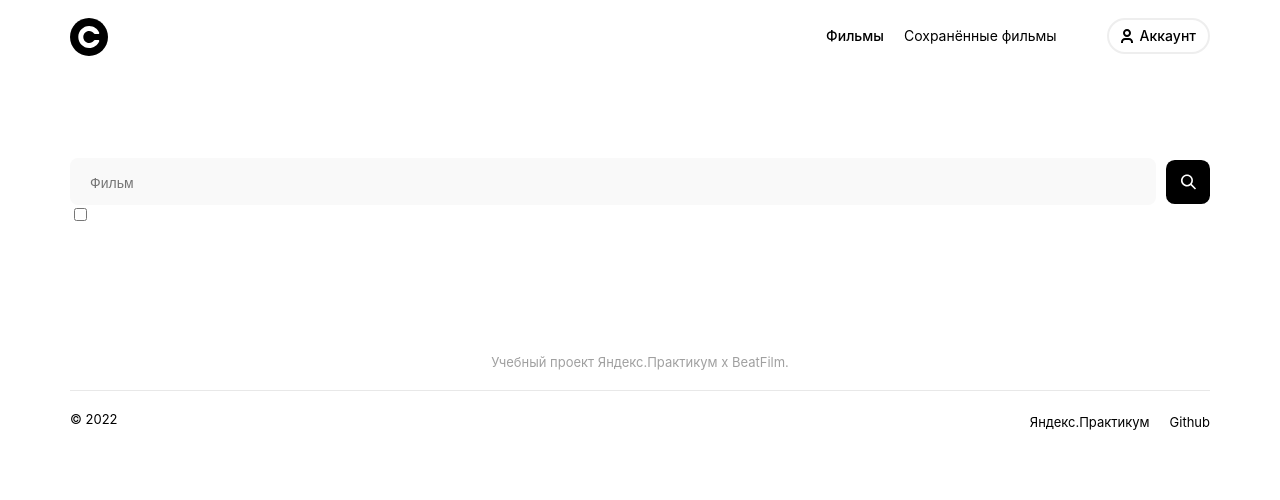
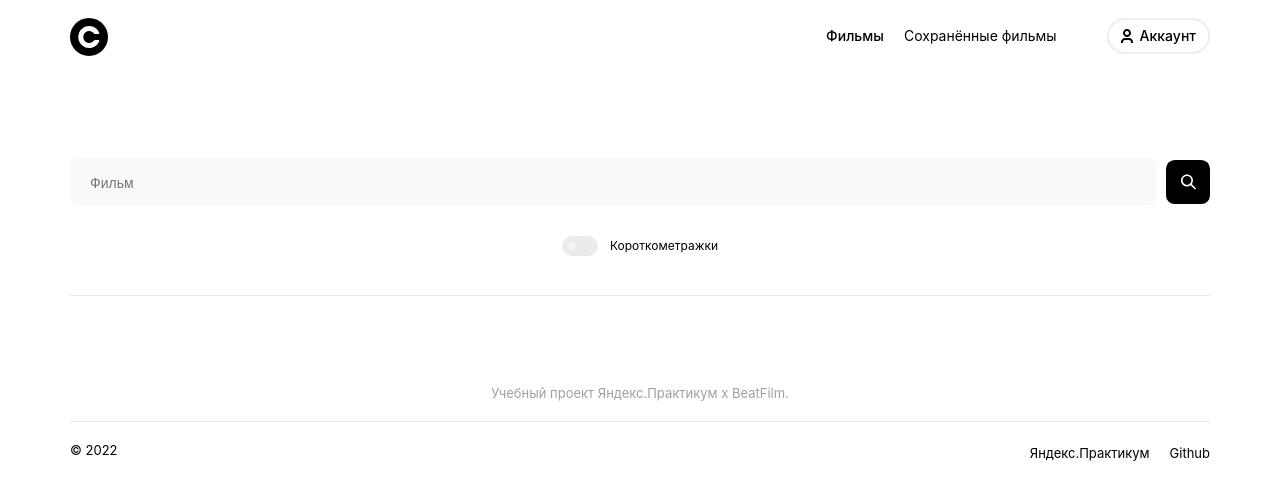
Before and after one commit to Ksenia-Frants/movies-explorer-frontend, a React (Create React App) app: page /movies in a window 1280 px wide. Shown: the top 500 px of the page. Built offline with nearby package versions, Linux system fonts and the light colour scheme.

Commit message:
Сделать чекбокс для короткометражек

```diff
--- a/src/components/FilterCheckbox/FilterCheckbox.css
+++ b/src/components/FilterCheckbox/FilterCheckbox.css
@@ -0,0 +1,82 @@
+.filter-checkbox {
+  display: flex;
+  justify-content: center;
+  align-items: center;
+  border-bottom: 1px solid #e8e8e8;
+  padding: 31px 0 39px;
+}
+
+.filter-checkbox__label {
+  display: flex;
+  align-items: center;
+  max-width: 156px;
+  height: 20px;
+  cursor: pointer;
+  position: relative;
+}
+
+.filter-checkbox__input {
+  position: absolute;
+  width: 1px;
+  height: 1px;
+  overflow: hidden;
+  clip: rect(0 0 0 0);
+}
+
+.filter-checkbox__flag {
+  width: 36px;
+  height: 20px;
+  background: #ebebeb;
+  border-radius: 20px;
+  position: relative;
+  cursor: pointer;
+  transition: all 0.3s ease;
+}
+
+.filter-checkbox__flag::after {
+  content: '';
+  width: 8px;
+  height: 8px;
+  background: #f5f5f5;
+  position: absolute;
+  top: 6px;
+  left: 6px;
+  border-radius: 50%;
+  position: absolute;
+  transition: all 0.3s ease;
+}
+
+.filter-checkbox__input:checked + .filter-checkbox__flag {
+  background: #2be080;
+}
+
+.filter-checkbox__input:checked + .filter-checkbox__flag::after {
+  background: #ffffff;
+  left: 22px;
+}
+
+.filter-checkbox__name {
+  display: inline-block;
+  font-weight: 400;
+  font-size: 12px;
+  line-height: 18px;
+  color: #000000;
+  margin-left: 12px;
+}
+
+@media screen and (max-width: 768px) {
+  .filter-checkbox {
+    padding: 40px 0 39px;
+  }
+}
+
+@media screen and (max-width: 320px) {
+  .filter-checkbox {
+    padding: 46px 0 39px;
+  }
+
+  .filter-checkbox__name {
+    font-size: 11px;
+    margin-left: 13px;
+  }
+}
--- a/src/components/FilterCheckbox/FilterCheckbox.js
+++ b/src/components/FilterCheckbox/FilterCheckbox.js
@@ -5,9 +5,10 @@ function FilterCheckbox() {
   return (
     <div className='filter-checkbox'>
       <label className='filter-checkbox__label'>
-        <input className='filter-checkbox__input' type='checkbox'></input>
-        <span className='filter-checkbox__name'></span>
+        <input className='filter-checkbox__input' type='checkbox' />
+        <span className='filter-checkbox__flag'></span>
       </label>
+      <span className='filter-checkbox__name'>Короткометражки</span>
     </div>
   );
 }
--- a/src/components/SearchForm/SearchForm.css
+++ b/src/components/SearchForm/SearchForm.css
@@ -1,6 +1,6 @@
 .search-form {
   max-width: 1140px;
-  padding: 80px 70px 50px;
+  padding: 80px 70px 10px;
   margin: auto;
 }
 
```
Also changed, not shown: src/components/Navigation/Navigation.js (+1 -6 lines).
